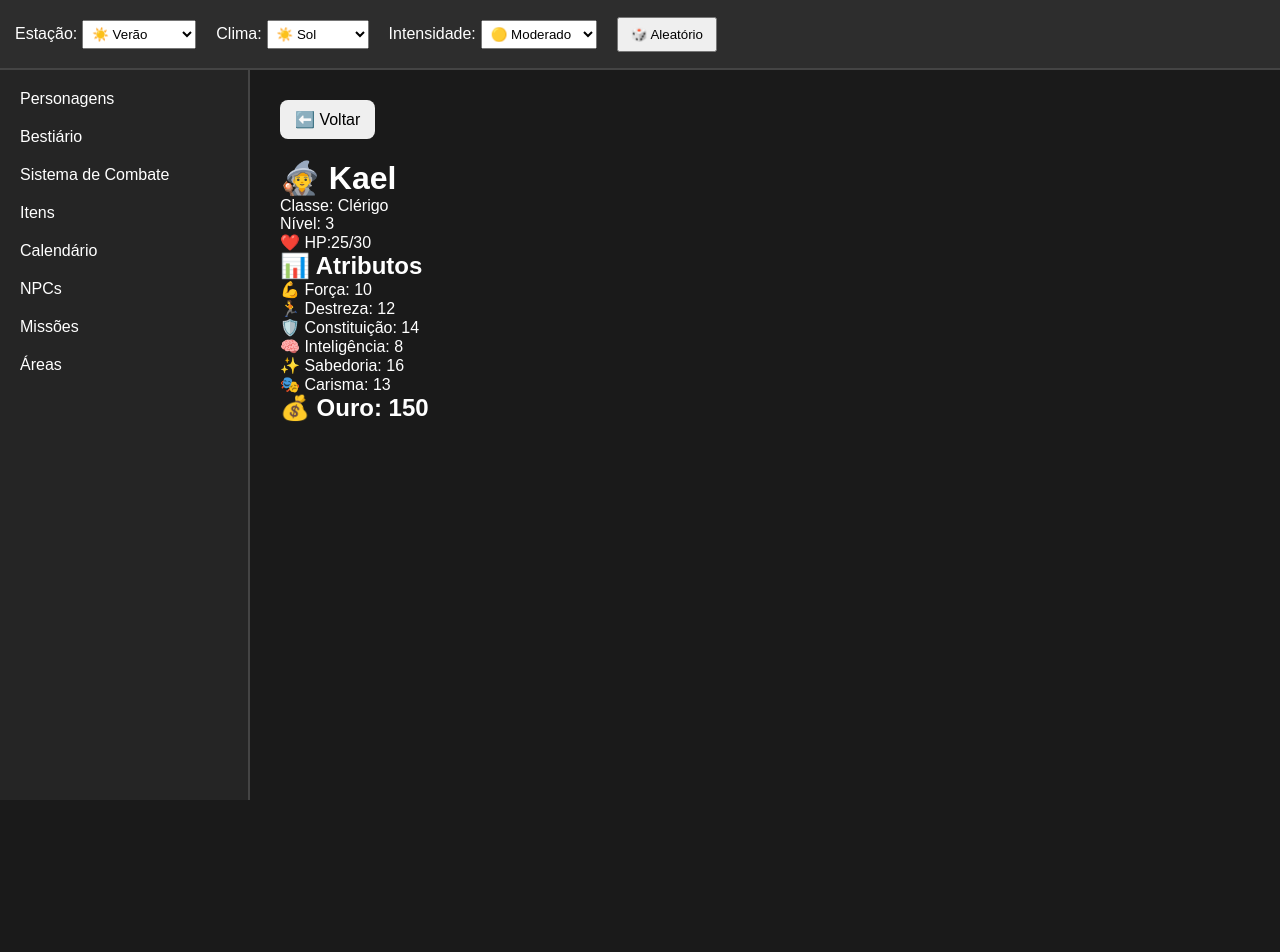
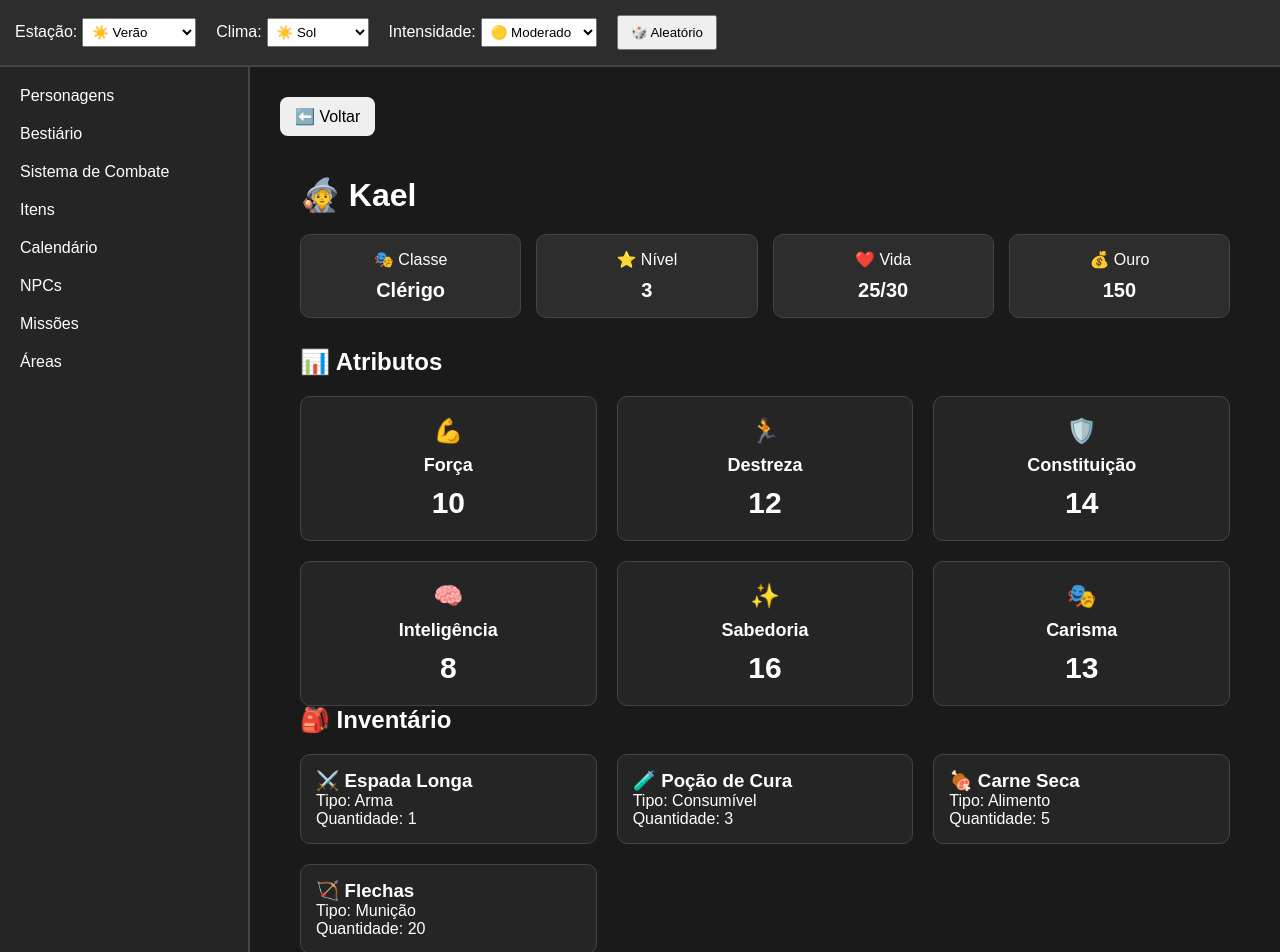
Before and after one commit to NatanMauricio1995/RPG, a Next.js app in the folder rpg-manager/: page /personagens/1 in a window 1280 px wide. Shown: the top 952 px of the page. Before the commit the page ends 800 px from the top, so only its background shows below. Built offline with nearby package versions, Linux system fonts and the light colour scheme.

Commit message:
PERSONAGEM - INVENTÁRIO

```diff
--- a/rpg-manager/app/globals.css
+++ b/rpg-manager/app/globals.css
@@ -93,3 +93,127 @@ font-size:16px;
 transform:scale(1.05);
 
 }
+
+.ficha{
+
+padding:20px;
+
+}
+
+.cabecalhoFicha{
+
+margin-bottom:30px;
+
+}
+
+.informacoesBasicas{
+
+display:grid;
+
+grid-template-columns:repeat(4,1fr);
+
+gap:15px;
+
+margin-top:20px;
+
+}
+
+.infoCard{
+
+background:#2d2d2d;
+
+padding:15px;
+
+border-radius:10px;
+
+text-align:center;
+
+border:1px solid #444;
+
+}
+
+.infoCard p{
+
+font-size:20px;
+
+margin-top:10px;
+
+font-weight:bold;
+
+}
+
+.atributosGrid{
+
+display:grid;
+
+grid-template-columns:repeat(3,1fr);
+
+gap:20px;
+
+margin-top:20px;
+
+}
+
+.atributoCard{
+
+background:#252525;
+
+padding:20px;
+
+border-radius:10px;
+
+text-align:center;
+
+border:1px solid #444;
+
+font-size:24px;
+
+transition:0.3s;
+
+}
+
+.atributoCard:hover{
+
+transform:scale(1.03);
+
+}
+
+.atributoCard h3{
+
+margin-top:10px;
+margin-bottom:10px;
+
+font-size:18px;
+
+}
+
+.atributoCard p{
+
+font-size:30px;
+
+font-weight:bold;
+
+}
+
+.inventarioGrid{
+
+display:grid;
+grid-template-columns:repeat(3,1fr);
+
+gap:20px;
+
+margin-top:20px;
+
+}
+
+.itemCard{
+
+background:#252525;
+
+padding:15px;
+
+border-radius:10px;
+
+border:1px solid #444;
+
+}
--- a/rpg-manager/app/personagens/[id]/page.tsx
+++ b/rpg-manager/app/personagens/[id]/page.tsx
@@ -1,4 +1,5 @@
 import personagens from "../../../data/personagens.json";
+import Inventario from "../../../components/Personagem/Inventario";
 import Link from "next/link";
 
 export default async function Ficha({
@@ -22,16 +23,12 @@ return (
 <Link href="/personagens">
 
 <button className="botaoVoltar">
-
 ⬅️ Voltar
-
 </button>
 
 </Link>
 
 <h1>❌ Personagem não encontrado</h1>
-
-<p>ID recebido: {id}</p>
 
 </div>
 
@@ -46,58 +43,91 @@ return (
 <Link href="/personagens">
 
 <button className="botaoVoltar">
-
 ⬅️ Voltar
-
 </button>
 
 </Link>
 
-<h1>🧙 {personagem.nome}</h1>
+<div className="ficha">
 
+<div className="cabecalhoFicha">
+
+<h1>
+🧙 {personagem.nome}
+</h1>
+
+<div className="informacoesBasicas">
+
+<div className="infoCard">
+🎭 Classe
+<p>{personagem.classe}</p>
+</div>
+
+<div className="infoCard">
+⭐ Nível
+<p>{personagem.nivel}</p>
+</div>
+
+<div className="infoCard">
+❤️ Vida
 <p>
-Classe: {personagem.classe}
+{personagem.vidaAtual}/{personagem.vidaMaxima}
 </p>
+</div>
 
-<p>
-Nível: {personagem.nivel}
-</p>
+<div className="infoCard">
+💰 Ouro
+<p>{personagem.ouro}</p>
+</div>
 
-<p>
-❤️ HP:
-{personagem.vidaAtual}/
-{personagem.vidaMaxima}
-</p>
+</div>
+
+</div>
+
 
 <h2>📊 Atributos</h2>
 
-<p>
-💪 Força: {personagem.atributos.forca}
-</p>
+<div className="atributosGrid">
 
-<p>
-🏃 Destreza: {personagem.atributos.destreza}
-</p>
+<div className="atributoCard">
+💪
+<h3>Força</h3>
+<p>{personagem.atributos.forca}</p>
+</div>
 
-<p>
-🛡️ Constituição: {personagem.atributos.constituicao}
-</p>
+<div className="atributoCard">
+🏃
+<h3>Destreza</h3>
+<p>{personagem.atributos.destreza}</p>
+</div>
 
-<p>
-🧠 Inteligência: {personagem.atributos.inteligencia}
-</p>
+<div className="atributoCard">
+🛡️
+<h3>Constituição</h3>
+<p>{personagem.atributos.constituicao}</p>
+</div>
 
-<p>
-✨ Sabedoria: {personagem.atributos.sabedoria}
-</p>
+<div className="atributoCard">
+🧠
+<h3>Inteligência</h3>
+<p>{personagem.atributos.inteligencia}</p>
+</div>
 
-<p>
-🎭 Carisma: {personagem.atributos.carisma}
-</p>
+<div className="atributoCard">
+✨
+<h3>Sabedoria</h3>
+<p>{personagem.atributos.sabedoria}</p>
+</div>
 
-<h2>
-💰 Ouro: {personagem.ouro}
-</h2>
+<div className="atributoCard">
+🎭
+<h3>Carisma</h3>
+<p>{personagem.atributos.carisma}</p>
+</div>
+
+</div>
+<Inventario/>
+</div>
 
 </div>
 
--- a/rpg-manager/components/Personagem/Inventario.tsx
+++ b/rpg-manager/components/Personagem/Inventario.tsx
@@ -0,0 +1,42 @@
+import itens from "../../data/itens.json";
+
+export default function Inventario(){
+
+return(
+
+<div>
+
+<h2>🎒 Inventário</h2>
+
+<div className="inventarioGrid">
+
+{itens.map((item)=>(
+
+<div
+key={item.id}
+className="itemCard"
+>
+
+<h3>
+{item.nome}
+</h3>
+
+<p>
+Tipo: {item.tipo}
+</p>
+
+<p>
+Quantidade: {item.quantidade}
+</p>
+
+</div>
+
+))}
+
+</div>
+
+</div>
+
+);
+
+}
--- a/rpg-manager/data/itens.json
+++ b/rpg-manager/data/itens.json
@@ -0,0 +1,29 @@
+[
+  {
+    "id":1,
+    "nome":"⚔️ Espada Longa",
+    "tipo":"Arma",
+    "quantidade":1
+  },
+
+  {
+    "id":2,
+    "nome":"🧪 Poção de Cura",
+    "tipo":"Consumível",
+    "quantidade":3
+  },
+
+  {
+    "id":3,
+    "nome":"🍖 Carne Seca",
+    "tipo":"Alimento",
+    "quantidade":5
+  },
+
+  {
+    "id":4,
+    "nome":"🏹 Flechas",
+    "tipo":"Munição",
+    "quantidade":20
+  }
+]
```
Also changed, not shown: rpg-manager/components/Personagem/Equipamentos.tsx (added).
